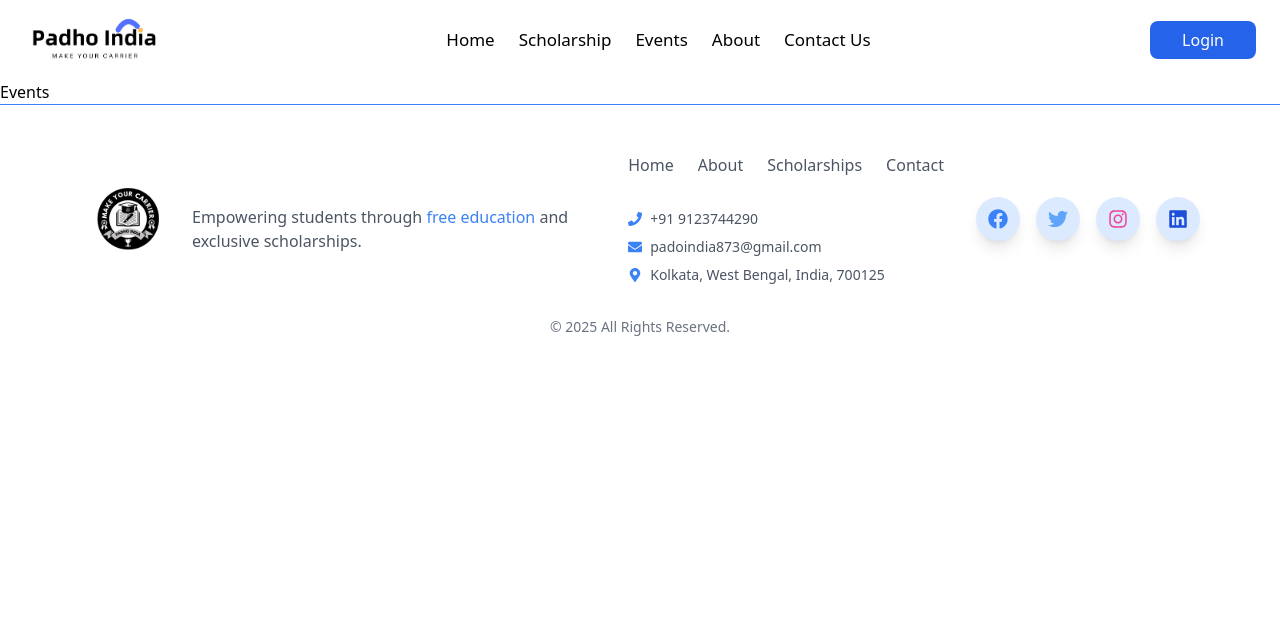
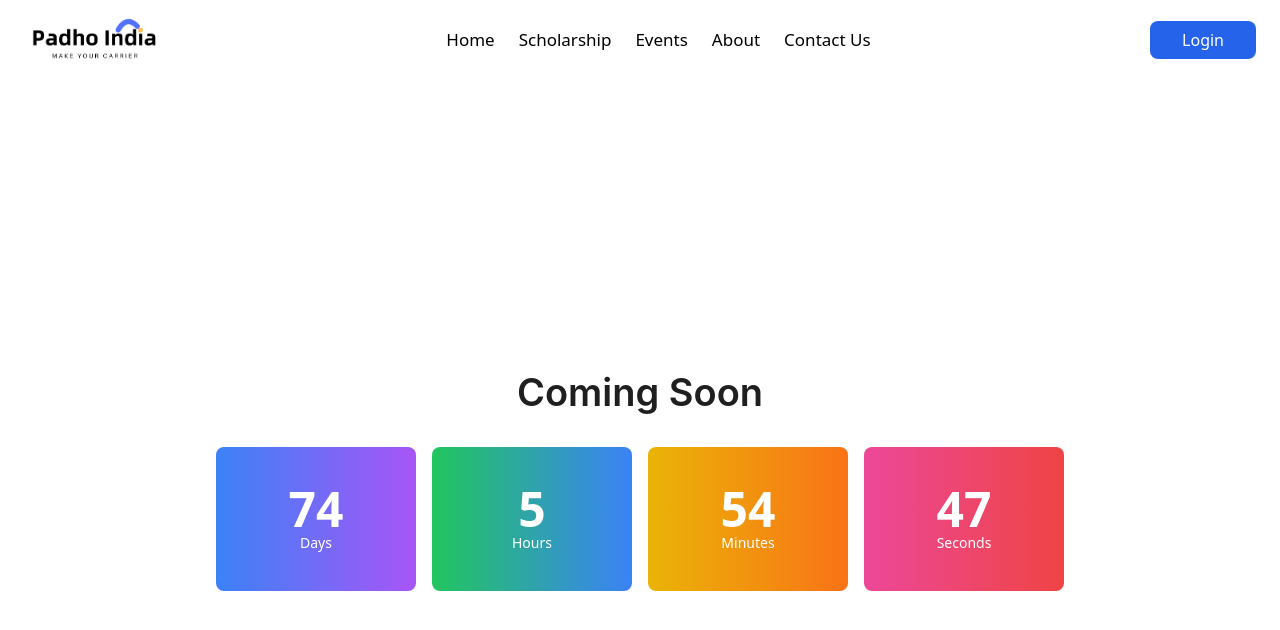
Before and after one commit to Alomj257/PadhoIndia, a React (Vite) app in the folder frontend-padhoindia/: page /events in a window 1280 px wide. Shown: the top 630 px of the page. Built offline with nearby package versions, Linux system fonts and the light colour scheme.

Commit message:
event coming

```diff
--- a/frontend-padhoindia/src/pages/Events.jsx
+++ b/frontend-padhoindia/src/pages/Events.jsx
@@ -1,9 +1,68 @@
-import React from 'react'
+import React, { useState, useEffect } from "react";
+import { Typography } from "antd";
+
+const { Title } = Typography;
 
 const Events = () => {
+  const [timeLeft, setTimeLeft] = useState({
+    days: 0,
+    hours: 0,
+    minutes: 0,
+    seconds: 0,
+  });
+
+  const eventDate = new Date("2025-06-01T00:00:00");
+
+  useEffect(() => {
+    const timer = setInterval(() => {
+      const now = new Date();
+      const difference = eventDate - now;
+
+      if (difference > 0) {
+        const days = Math.floor(difference / (1000 * 60 * 60 * 24));
+        const hours = Math.floor((difference / (1000 * 60 * 60)) % 24);
+        const minutes = Math.floor((difference / (1000 * 60)) % 60);
+        const seconds = Math.floor((difference / 1000) % 60);
+
+        setTimeLeft({ days, hours, minutes, seconds });
+      } else {
+        clearInterval(timer);
+      }
+    }, 1000);
+
+    return () => clearInterval(timer);
+  }, []);
+
   return (
-    <div>Events</div>
-  )
-}
+    <div className="min-h-screen flex justify-center items-center bg-white px-4">
+      <div className="w-full max-w-4xl p-6">
+        {/* Title */}
+        <Title level={1} className="text-4xl font-bold text-gray-800 text-center">
+          Coming Soon
+        </Title>
 
-export default Events
+        {/* Countdown Timer */}
+        <div className="flex justify-center items-center mt-8">
+          <div className="grid grid-cols-2 md:grid-cols-4 gap-4 w-full">
+            {[
+              { label: "Days", value: timeLeft.days, gradient: "from-blue-500 to-purple-500" },
+              { label: "Hours", value: timeLeft.hours, gradient: "from-green-500 to-blue-500" },
+              { label: "Minutes", value: timeLeft.minutes, gradient: "from-yellow-500 to-orange-500" },
+              { label: "Seconds", value: timeLeft.seconds, gradient: "from-pink-500 to-red-500" },
+            ].map((item, index) => (
+              <div
+                key={index}
+                className={`flex flex-col justify-center items-center h-36 w-full bg-gradient-to-r ${item.gradient} rounded-lg text-white`}
+              >
+                <p className="text-5xl font-bold">{item.value}</p>
+                <p className="text-sm">{item.label}</p>
+              </div>
+            ))}
+          </div>
+        </div>
+      </div>
+    </div>
+  );
+};
+
+export default Events;
```
